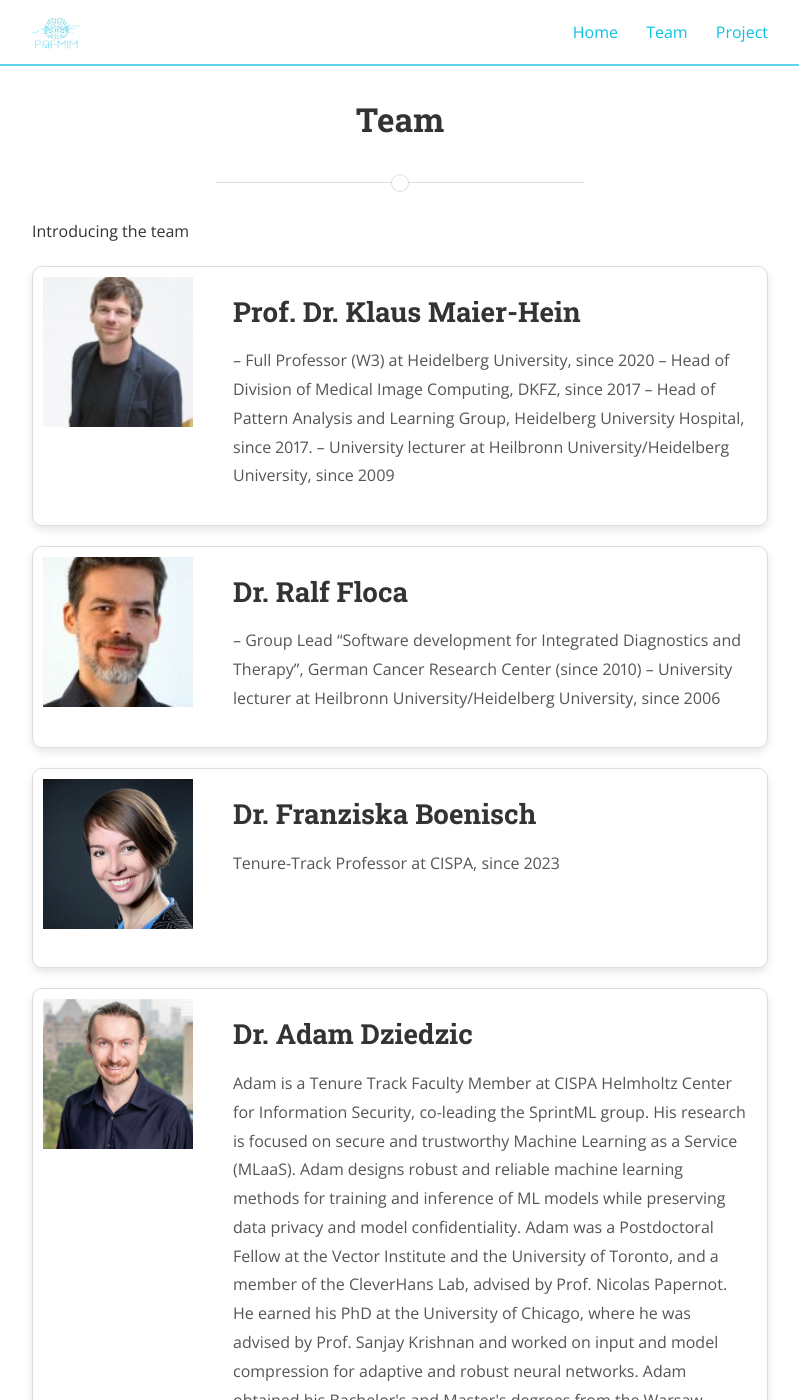
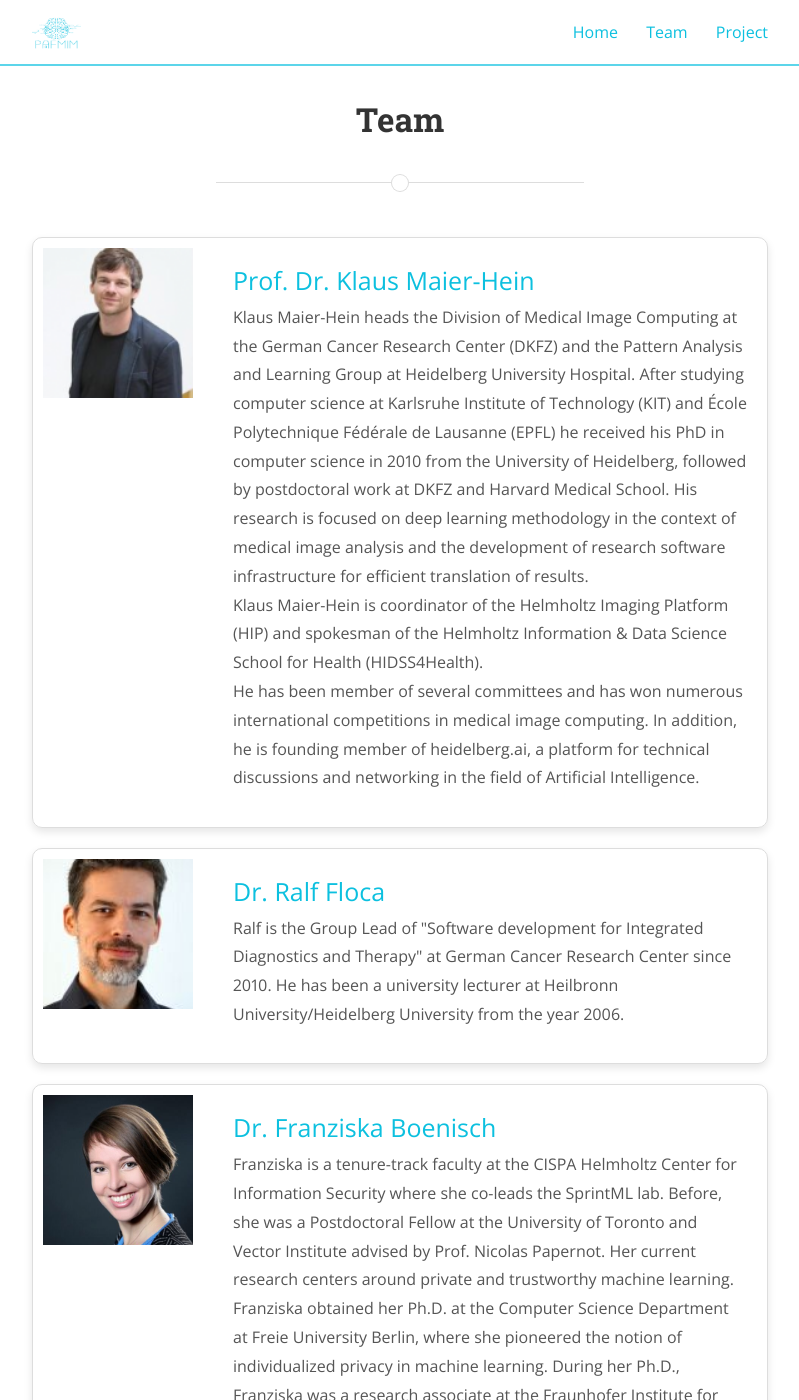
Before and after one commit to PAFMIM/PAFMIM.github.io, a Jekyll site: the page built from posts.md, in a window 1280 px wide and 1400 px high. Shown: the whole window, without its empty margins (240-1039 px from the left). Built offline with Jekyll 4.4.1, drawn with Linux system fonts in a browser that asks for light colours; nearby versions of some CDN libraries; some of the changed text lies outside the part shown.

Commit message:
Added content, links and changed image

```diff
--- a/_config.yml
+++ b/_config.yml
@@ -93,8 +93,8 @@ social:
   - name: GitHub
     icon: github
     username: PAFMIM
-    url: https://github.com/PAFMIN
-    desc: Fork me on GitHub
+    url: https://github.com/PAFMIM
+    desc: View Organisation
     share: false
 
   - name: LinkedIn
--- a/_includes/footer.html
+++ b/_includes/footer.html
@@ -16,12 +16,12 @@
 
       <p><strong>Contact</strong></p>
       <ul class="social-media-list">
-        <li>
+        <!-- <li>
           <a href="mailto:{{ site.email }}">
             <i class="fa fa-envelope-o"></i>
             <span class="username">{{ site.email }}</span>
           </a>
-        </li>
+        </li> -->
 
         {% for social in site.social %}
           {% if social.url != "" %}
--- a/index.html
+++ b/index.html
@@ -21,7 +21,7 @@ pagination:
 
   <li>
     <h2>
-      <a class="post-link" href="">About the Project</a>
+      <a class="post-link" href="" style="padding-top:200px;">About the Project</a>
     </h2>
     <section class="post-excerpt" itemprop="description">
       <p>Foundation models in the vision domain are large machine learning models pre-trained on vast amounts of natural images to extract relevant features from their input data. In the PAFMIM project, we aim at adapting existing foundation models to sensitive medical images, such as CT and MRI data. The challenges include ensuring a good performance of the models on medical images and guaranteeing privacy for the medical images. Our project addresses the challenges in a joint approach combining competencies from the perspective of medical image computing and privacy-preserving machine learning.</p>
--- a/posts.md
+++ b/posts.md
@@ -5,16 +5,16 @@ permalink: /team/
 main_nav: true
 ---
 
-Introducing the team
+
 
 <div style=" border: 1px solid #ddd; border-radius: 10px; box-shadow: 0 4px 8px rgba(0, 0, 0, 0.1); width: 100%;margin: 20px 0;padding: 20px; position: relative; box-sizing: border-box;">
   <img src="/assets/Klaus.png" alt="Image description" style="width: 150px; height: 150px; object-fit: cover; position: absolute; top: 10px; left: 10px;">
   <div style="margin-left: 180px; text-align: left;">
-    <h2 style="margin-bottom: 10px;">Prof. Dr. Klaus Maier-Hein</h2>
+    <a href = "https://www.dkfz.de/en/mic/team/people/Klaus_Maier-Hein.html" style=" font-size: 25px; margin-bottom: 10px;">Prof. Dr. Klaus Maier-Hein</a>
     <p style="font-size: 16px; color: #555;">
-      – Full Professor (W3) at Heidelberg University, since 2020
-      – Head of Division of Medical Image Computing, DKFZ, since 2017 – Head of Pattern Analysis and Learning Group, Heidelberg University Hospital, since 2017.
-      – University lecturer at Heilbronn University/Heidelberg University, since 2009
+      Klaus Maier-Hein heads the Division of Medical Image Computing at the German Cancer Research Center (DKFZ) and the Pattern Analysis and Learning Group at Heidelberg University Hospital. After studying computer science at Karlsruhe Institute of Technology (KIT) and École Polytechnique Fédérale de Lausanne (EPFL) he received his PhD in computer science in 2010 from the University of Heidelberg, followed by postdoctoral work at DKFZ and Harvard Medical School. His research is focused on deep learning methodology in the context of medical image analysis and the development of research software infrastructure for efficient translation of results.<br>
+      Klaus Maier-Hein is coordinator of the Helmholtz Imaging Platform (HIP) and spokesman of the Helmholtz Information & Data Science School for Health (HIDSS4Health).<br>
+      He has been member of several committees and has won numerous international competitions in medical image computing. In addition, he is founding member of heidelberg.ai, a platform for technical discussions and networking in the field of Artificial Intelligence.
     </p>
   </div>
 </div>
@@ -22,20 +22,19 @@ Introducing the team
 <div style=" border: 1px solid #ddd; border-radius: 10px; box-shadow: 0 4px 8px rgba(0, 0, 0, 0.1); width: 100%;margin: 20px 0;padding: 20px; position: relative; box-sizing: border-box;">
   <img src="/assets/Ralf.jpg" alt="Image description" style="width: 150px; height: 150px; object-fit: cover; position: absolute; top: 10px; left: 10px;">
   <div style="margin-left: 180px; text-align: left;">
-    <h2 style="margin-bottom: 10px;">Dr. Ralf Floca</h2>
+    <a href = "https://www.dkfz.de/en/mic/team/people/Ralf_Floca.html" style=" font-size: 25px; margin-bottom: 10px;">Dr. Ralf Floca</a>
     <p style="font-size: 16px; color: #555;">
-      – Group Lead “Software development for Integrated Diagnostics and Therapy”, German Cancer Research Center (since 2010)
-      – University lecturer at Heilbronn University/Heidelberg University, since 2006
+      Ralf is the Group Lead of "Software development for Integrated Diagnostics and Therapy" at German Cancer Research Center since 2010. He has been a university lecturer at Heilbronn University/Heidelberg University from the year 2006.
     </p>
   </div>
 </div>
 
-<div style=" border: 1px solid #ddd; border-radius: 10px; box-shadow: 0 4px 8px rgba(0, 0, 0, 0.1); width: 100%;margin: 20px 0;padding: 20px; position: relative; box-sizing: border-box; height:200px;">
+<div style=" border: 1px solid #ddd; border-radius: 10px; box-shadow: 0 4px 8px rgba(0, 0, 0, 0.1); width: 100%;margin: 20px 0;padding: 20px; position: relative; box-sizing: border-box;">
   <img src="/assets/franzi.jpg" alt="Image description" style="width: 150px; height: 150px; object-fit: cover; position: absolute; top: 10px; left: 10px;">
   <div style="margin-left: 180px; text-align: left;">
-    <h2 style="margin-bottom: 10px;">Dr. Franziska Boenisch</h2>
+    <a href = "https://franziska-boenisch.de" style=" font-size: 25px; margin-bottom: 10px;">Dr. Franziska Boenisch</a>
     <p style="font-size: 16px; color: #555;">
-      Tenure-Track Professor at CISPA, since 2023
+      Franziska is a tenure-track faculty at the CISPA Helmholtz Center for Information Security where she co-leads the SprintML lab. Before, she was a Postdoctoral Fellow at the University of Toronto and Vector Institute advised by Prof. Nicolas Papernot. Her current research centers around private and trustworthy machine learning. Franziska obtained her Ph.D. at the Computer Science Department at Freie University Berlin, where she pioneered the notion of individualized privacy in machine learning. During her Ph.D., Franziska was a research associate at the Fraunhofer Institute for Applied and Integrated Security (AISEC), Germany. She received a Fraunhofer TALENTA grant for outstanding female early career researchers, the German Industrial Research Foundation prize for her research on machine learning privacy, and the Fraunhofer ICT Dissertation award 2023, and was named a GI-Junior Fellow in 2024.
     </p>
   </div>
 </div>
@@ -43,19 +42,20 @@ Introducing the team
 <div style=" border: 1px solid #ddd; border-radius: 10px; box-shadow: 0 4px 8px rgba(0, 0, 0, 0.1); width: 100%;margin: 20px 0;padding: 20px; position: relative; box-sizing: border-box;">
   <img src="/assets/adam.jpg" alt="Image description" style="width: 150px; height: 150px; object-fit: cover; position: absolute; top: 10px; left: 10px;">
   <div style="margin-left: 180px; text-align: left;">
-    <h2 style="margin-bottom: 10px;">Dr. Adam Dziedzic</h2>
+    <a href = "https://adam-dziedzic.com/" style=" font-size: 25px; margin-bottom: 10px;">Dr. Adam Dziedzic</a>
     <p style="font-size: 16px; color: #555;">
       Adam is a Tenure Track Faculty Member at CISPA Helmholtz Center for Information Security, co-leading the SprintML group. His research is focused on secure and trustworthy Machine Learning as a Service (MLaaS). Adam designs robust and reliable machine learning methods for training and inference of ML models while preserving data privacy and model confidentiality. Adam was a Postdoctoral Fellow at the Vector Institute and the University of Toronto, and a member of the CleverHans Lab, advised by Prof. Nicolas Papernot. He earned his PhD at the University of Chicago, where he was advised by Prof. Sanjay Krishnan and worked on input and model compression for adaptive and robust neural networks. Adam obtained his Bachelor's and Master's degrees from the Warsaw University of Technology in Poland. He was also studying at DTU (Technical University of Denmark) and carried out research at EPFL, Switzerland. Adam also worked at CERN (Geneva, Switzerland), Barclays Investment Bank in London (UK), Microsoft Research (Redmond, USA), and Google (Madison, USA).
     </p>
   </div>
 </div>
 
-<div style=" border: 1px solid #ddd; border-radius: 10px; box-shadow: 0 4px 8px rgba(0, 0, 0, 0.1); width: 100%;margin: 20px 0;padding: 20px; position: relative; box-sizing: border-box; height:200px;">
-  <img src="/assets/Santhosh.jpeg" alt="Image description" style="width: 150px; height: 150px; object-fit: cover; position: absolute; top: 10px; left: 10px;">
+<div style=" border: 1px solid #ddd; border-radius: 10px; box-shadow: 0 4px 8px rgba(0, 0, 0, 0.1); width: 100%;margin: 20px 0;padding: 20px; position: relative; box-sizing: border-box;">
+  <img src="/assets/Santhosh.jpg" alt="Image description" style="width: 150px; height: 150px; object-fit: cover; position: absolute; top: 10px; left: 10px;">
   <div style="margin-left: 180px; text-align: left;">
-    <h2 style="margin-bottom: 10px;">Santhosh Parampottupadam</h2>
+    <a href = "https://de.linkedin.com/in/santhoshresearchscientist/de" style=" font-size: 25px; margin-bottom: 10px;">Santhosh Parampottupadam</a>
     <p style="font-size: 16px; color: #555;">
-      PhD student at DKFZ
+      Santhosh Parampottupadam is a Researcher at the German Cancer Research Centre (DKFZ). His previous projects include Trusted Federated Data Analytics (a joint effort of DKFZ and CISPA – Helmholtz Center for Information Security), Privacy-Preserving Analytics in Medicine, and Kaapana. Prior to joining DKFZ, he worked as a Research Scientist at Kaspersky Lab, Ireland, and as an R&D Scientist at Fiserv, Ireland, focusing on financial fraud detection models. He was invited as a speaker at the World Machine Learning Summit 2019 in Dublin and the Privacy Enhancing Technology Summit 2022 in Zürich. He was also a finalist for the AI Student of the Year and Data Science Student of the Year awards in Ireland.
+      Santhosh holds a Master's Degree from the National College of Ireland in Cloud Computing and completed his dissertation under Dr. Arghir-Nicolae Moldovan, titled Cloud-Based Real-Time Network Intrusion Detection using Deep Learning, which was published at the Glasgow Cybersecurity Conference in 2018. The key projects he has worked on are Trustworthy Federated Data Analytics (TFDA), Privacy-Preserving Analytics in Medicine (PrivateAIM) and Kaapana.
     </p>
   </div>
 </div>
@@ -63,19 +63,19 @@ Introducing the team
 <div style=" border: 1px solid #ddd; border-radius: 10px; box-shadow: 0 4px 8px rgba(0, 0, 0, 0.1); width: 100%;margin: 20px 0;padding: 20px; position: relative; box-sizing: border-box; height:200px;">
   <img src="/assets/Wenhao.png" alt="Image description" style="width: 150px; height: 150px; object-fit: cover; position: absolute; top: 10px; left: 10px;">
   <div style="margin-left: 180px; text-align: left;">
-    <h2 style="margin-bottom: 10px;">Wenhao Wang</h2>
+    <a href = "" style=" font-size: 25px; margin-bottom: 10px;">Wenhao Wang</a>
     <p style="font-size: 16px; color: #555;">
       Ph.D. student at CISPA
     </p>
   </div>
 </div>
 
-<div style=" border: 1px solid #ddd; border-radius: 10px; box-shadow: 0 4px 8px rgba(0, 0, 0, 0.1); width: 100%;margin: 20px 0;padding: 20px; position: relative; box-sizing: border-box; height:200px;">
+<div style=" border: 1px solid #ddd; border-radius: 10px; box-shadow: 0 4px 8px rgba(0, 0, 0, 0.1); width: 100%;margin: 20px 0;padding: 20px; position: relative; box-sizing: border-box;">
   <img src="/assets/Jyotika.jpg" alt="Image description" style="width: 150px; height: 150px; object-fit: cover; position: absolute; top: 10px; left: 10px;">
   <div style="margin-left: 180px; text-align: left;">
-    <h2 style="margin-bottom: 10px;">Jyotika Mahapatra</h2>
+    <a href = "" style=" font-size: 25px; margin-bottom: 10px;">Jyotika Mahapatra</a>
     <p style="font-size: 16px; color: #555;">
-      Research Assistant at CISPA
+      Jyotika is a research assistant in the SprintML Lab at CISPA. She is a pursuing her MSc in Informatik at Saarland University. Her field of interest revolves around Privacy and trustworthiness in Machine Learning. She completed her Bachelors in Computer Science from Indian Institute Of Technology, Bhilai (IIT Bhilai), India in the year 2023. During her Bachelor's, she delved into various fields such as machine learning, security, cryptography, and lightweight cryptography.
     </p>
   </div>
 </div>
```
Also changed, not shown: README.md, assets/Santhosh.jpeg (deleted), assets/Santhosh.jpg (added), assets/header_image_PAFMIM.png, 11 other files.
